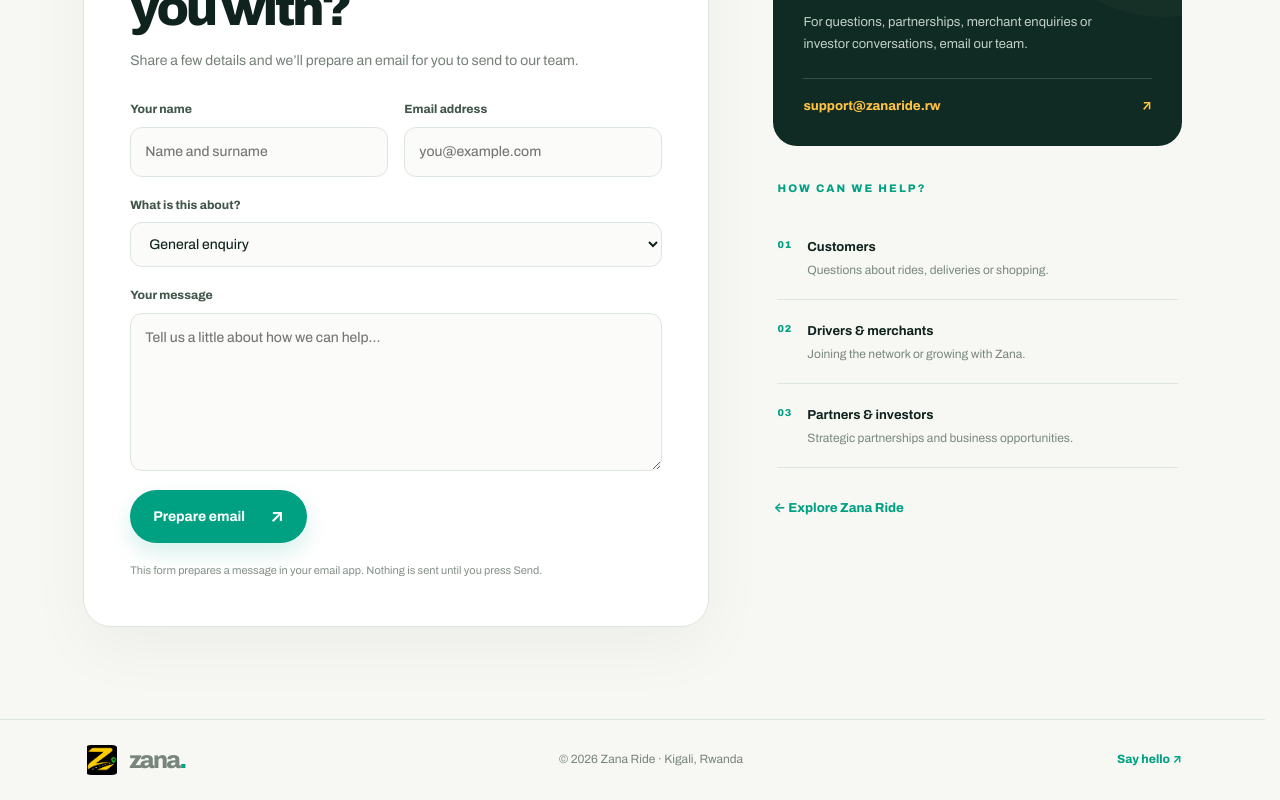
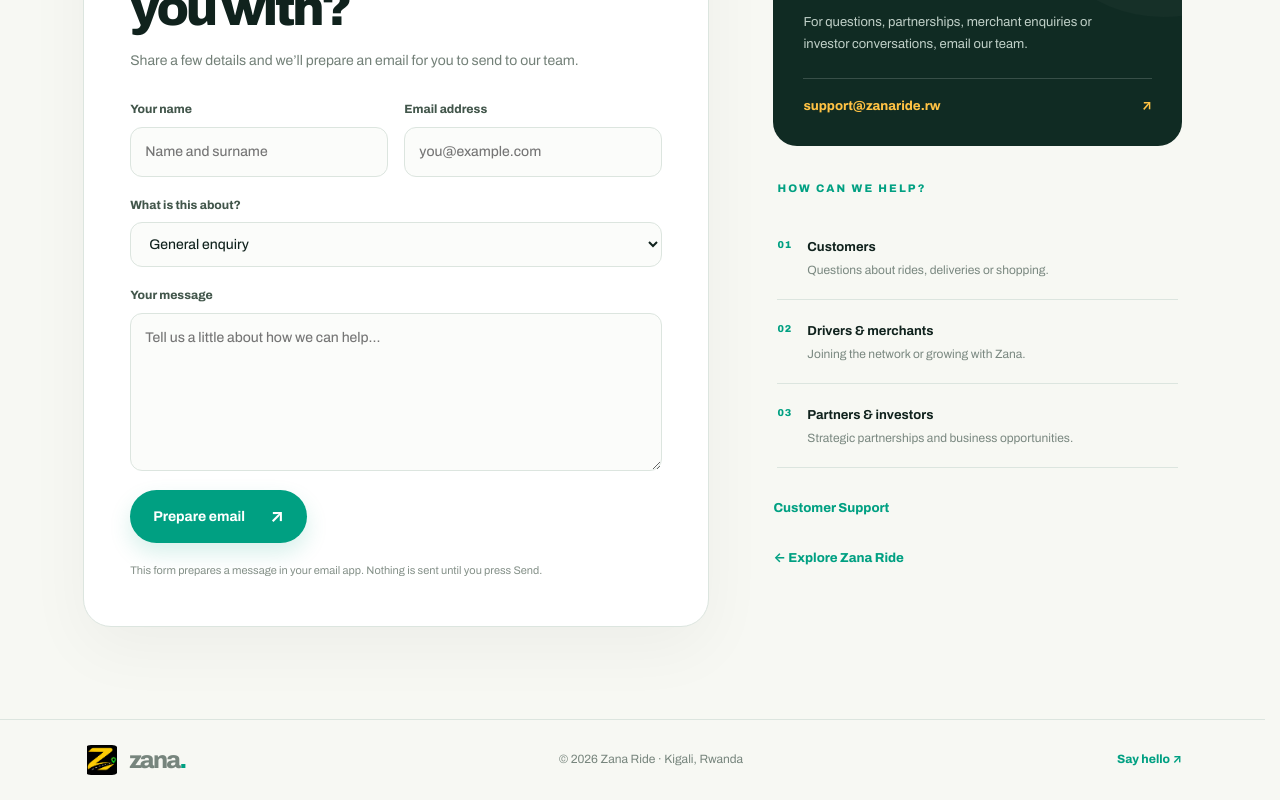
Before and after one commit to Jesuefe/zana-ride, a Next.js app in the folder landing/: page /contact in a window 1280 px wide. Shown: the part 695-1495 px from the top of the page. Built offline with nearby package versions, Linux system fonts and the light colour scheme.

Commit message:
Link contact page to customer support

```diff
--- a/landing/app/contact/page.tsx
+++ b/landing/app/contact/page.tsx
@@ -69,6 +69,7 @@ export default function ContactPage() {
             <div className="contact-topic"><span>02</span><div><strong>Drivers & merchants</strong><p>Joining the network or growing with Zana.</p></div></div>
             <div className="contact-topic"><span>03</span><div><strong>Partners & investors</strong><p>Strategic partnerships and business opportunities.</p></div></div>
           </div>
+          <a className="contact-home-link" href="/support">Customer Support</a>
           <a className="contact-home-link" href="/">← Explore Zana Ride</a>
         </aside>
       </section>
```
